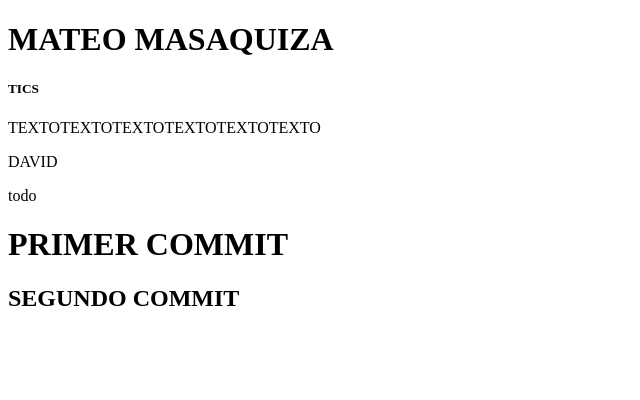
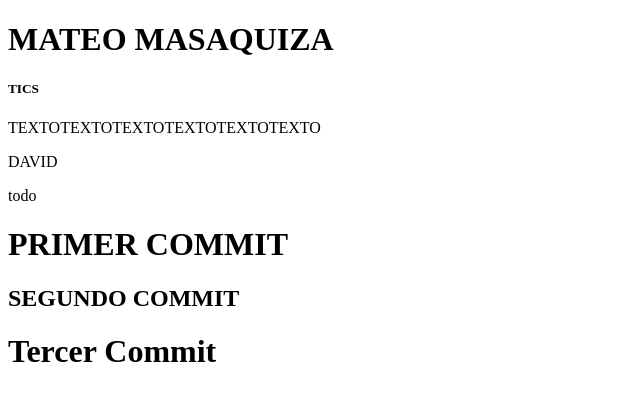
Before and after one commit to MateoDavid3/FundamentosWebGIT, a plain HTML site: page index.html in a window 1280 px wide. Shown: the whole page, without its empty margins (0-640 px from the left). Drawn offline with Linux system fonts and the light colour scheme.

Commit message:
Tercer commit

```diff
--- a/index.html
+++ b/index.html
@@ -17,5 +17,7 @@
     <h1>PRIMER COMMIT</h1>
 
     <h2>SEGUNDO COMMIT</h2>
+
+    <h1>Tercer Commit</h1>
 </body>
 </html>
```
